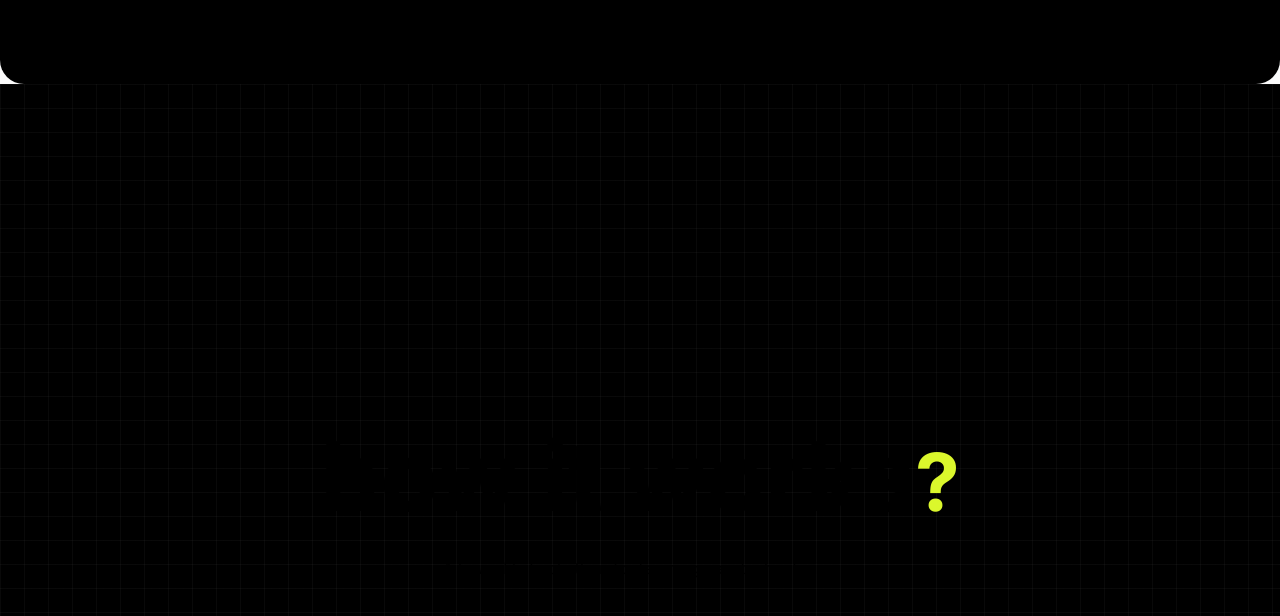
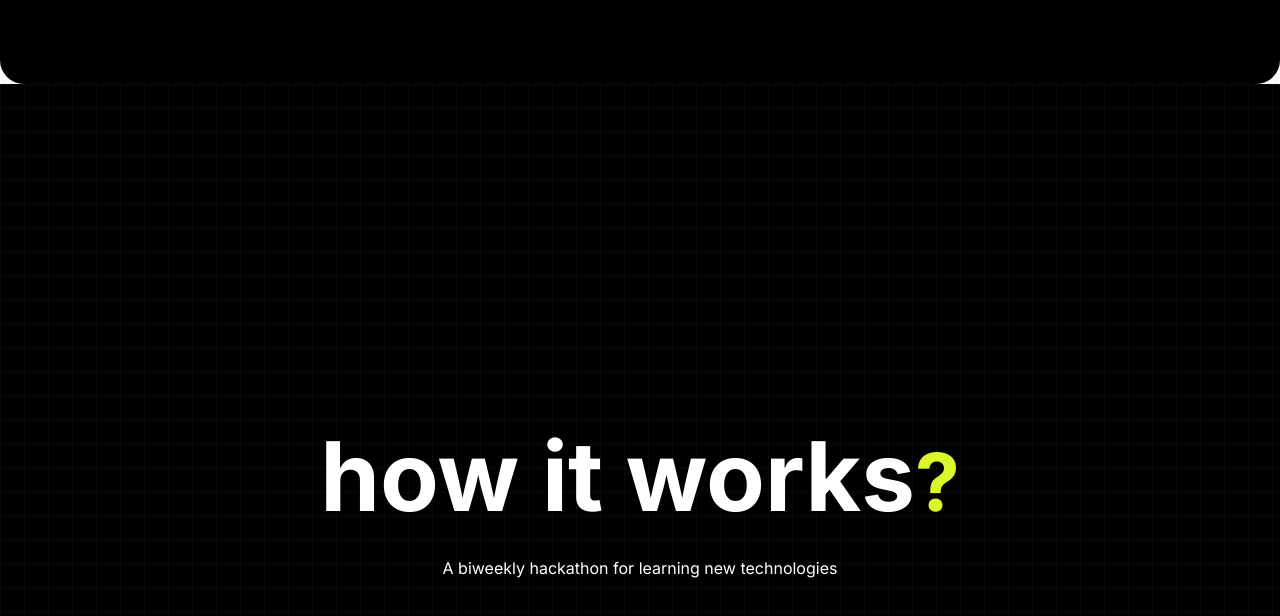
Before and after one commit to joelk9895/hacknight, a Next.js app: page / in a window 1280 px wide. Shown: the part 7116-7732 px from the top of the page. Built offline with nearby package versions, Linux system fonts and the light colour scheme.

Commit message:
First commit

```diff
--- a/app/pages/landing/how/how.tsx
+++ b/app/pages/landing/how/how.tsx
@@ -1,6 +1,6 @@
 export default function How() {
   return (
-    <section className="flex flex-col items-center justify-center w-[100svw] h-[100svh] bg-black bg-[linear-gradient(to_right,#80808012_1px,transparent_1px),linear-gradient(to_bottom,#80808012_1px,transparent_1px)] bg-[size:24px_24px]">
+    <section className="flex flex-col items-center justify-center w-[100svw] h-[100svh] bg-black bg-[linear-gradient(to_right,#80808012_1px,transparent_1px),linear-gradient(to_bottom,#80808012_1px,transparent_1px)] bg-[size:24px_24px] text-white">
       <h1 className="text-8xl font-bold text-center mt-10">
         how it works<span className="text-[#DBF72C] text-[5rem]">?</span>
       </h1>
--- a/app/pages/landing/what/what.tsx
+++ b/app/pages/landing/what/what.tsx
@@ -18,7 +18,7 @@ export default function What() {
   return (
     <motion.section
       ref={container}
-      className="w-[100svw] h-[800vh] rounded-3xl bg-black "
+      className="w-[100svw] h-[800vh] rounded-3xl bg-black text-white"
     >
       <div className="w-full h-[100svh] sticky top-0 left-0 flex flex-col items-center justify-center bg-[linear-gradient(to_right,#80808012_1px,transparent_1px),linear-gradient(to_bottom,#80808012_1px,transparent_1px)] bg-[size:24px_24px]">
         <motion.h2
```
